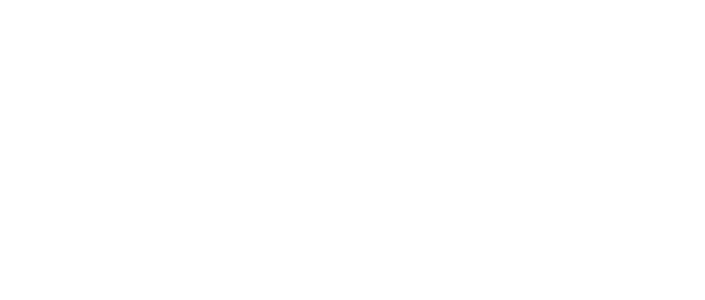
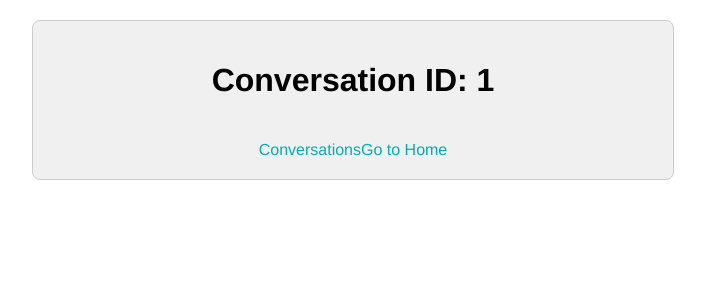
Before and after one commit to RomainBilly0/TP3-4VUE, a Vue app: page /conversation/1 in a window 1280 px wide. Before the commit this address had no page. Shown: the top 300 px of the page, without its empty margins (287-992 px from the left). Built offline with nearby package versions, Linux system fonts and the light colour scheme.

Commit message:
TP4 Exercises 9

```diff
--- a/src/pages/ConversationIndexPage.vue
+++ b/src/pages/ConversationIndexPage.vue
@@ -1,10 +1,23 @@
 <script setup>
+import { useRouter } from 'vue-router';
+
+const router = useRouter();
+
+function goToRandomConversation() {
+  // Generate a random positive number which will be used as an id
+  const randomId = Math.floor(Math.random() * 10000) + 1;
+  router.push(`/conversation/${randomId}`);
+}
 </script>
 
 <template>
   <div class="placeholder">
     <h1>Conversations Page</h1>
-    <p>This is the conversations Page. The route is working correctly!</p>
+    <p>This is the Conversations Page. The route is working correctly!</p>
+
+    <button @click="goToRandomConversation" class="random-conversation-button">
+      Go to Random Conversation
+    </button>
 
     <router-link to="/" class="home-link">Go to Home</router-link>
   </div>
@@ -23,14 +36,29 @@
 }
 
 .home-link {
-  display: block; /* Makes the link a block element */
-  margin-top: 20px; /* Adds some space above the link */
-  color: #00adb3; /* Change the color as needed */
-  text-decoration: none; /* Remove underline */
-  transition: color 0.3s ease; /* Add a smooth transition */
+  display: block;
+  margin-top: 20px;
+  color: #00adb3;
+  text-decoration: none;
+  transition: color 0.3s ease;
 }
 
 .home-link:hover {
-  color: #aff7ff; /* Change color on hover */
+  color: #aff7ff;
+}
+
+.random-conversation-button {
+  margin-top: 20px;
+  padding: 10px 15px;
+  background-color: #00adb3;
+  color: white;
+  border: none;
+  border-radius: 5px;
+  cursor: pointer;
+  transition: background-color 0.3s ease;
+}
+
+.random-conversation-button:hover {
+  background-color: #009999;
 }
 </style>
--- /dev/null
+++ b/src/pages/ConversationShowPage.vue
@@ -0,0 +1,52 @@
+<script setup>
+import { useRoute } from 'vue-router';
+
+const route = useRoute();
+const conversationId = route.params.id;
+</script>
+
+<template>
+  <div class="conversation-show">
+    <h1>Conversation ID: {{ conversationId }}</h1>
+
+    <router-link to="/conversations" class="nav-link">Conversations</router-link>
+    <router-link to="/" class="home-link">Go to Home</router-link>
+  </div>
+</template>
+
+<style scoped>
+.conversation-show {
+  text-align: center;
+  padding: 20px;
+  font-family: Avenir, Helvetica, Arial, sans-serif;
+  background-color: #f0f0f0;
+  border: 1px solid #ccc;
+  border-radius: 8px;
+  margin: 20px auto;
+  max-width: 600px;
+}
+
+.nav-link {
+  display: inline-block;
+  margin-top: 20px;
+  color: #00adb3;
+  text-decoration: none;
+  transition: color 0.3s ease;
+}
+
+.nav-link:hover {
+  color: #aff7ff;
+}
+
+.home-link {
+  display: inline-block;
+  margin-top: 10px;
+  color: #00adb3;
+  text-decoration: none;
+  transition: color 0.3s ease;
+}
+
+.home-link:hover {
+  color: #aff7ff;
+}
+</style>
--- a/src/router/index.js
+++ b/src/router/index.js
@@ -1,6 +1,7 @@
 import { createRouter, createWebHistory } from 'vue-router';
 import BaseLayout from "@/components/BaseLayout.vue";
 import ConversationIndexPage from "@/pages/ConversationIndexPage.vue";
+import ConversationShowPage from "@/pages/ConversationShowPage.vue";
 import store from '../store';
 
 const routes = [
@@ -12,17 +13,20 @@
         path: '/conversations/',
         component: ConversationIndexPage,
         beforeEnter: (to, from, next) => {
-            const isLoggedIn = store.state.user !== null; // Replace with your actual authentication check
+            const isLoggedIn = store.state.user !== null;
 
             if (!isLoggedIn) {
-                // Redirect to home if not logged in
                 next('/');
             } else {
-                // Allow access to the route
                 next();
             }
         }
-    }
+    },
+    {
+        path: '/conversation/:id',
+        name: 'ConversationShow',
+        component: ConversationShowPage,
+    },
 ];
 
 const router = createRouter({
```
